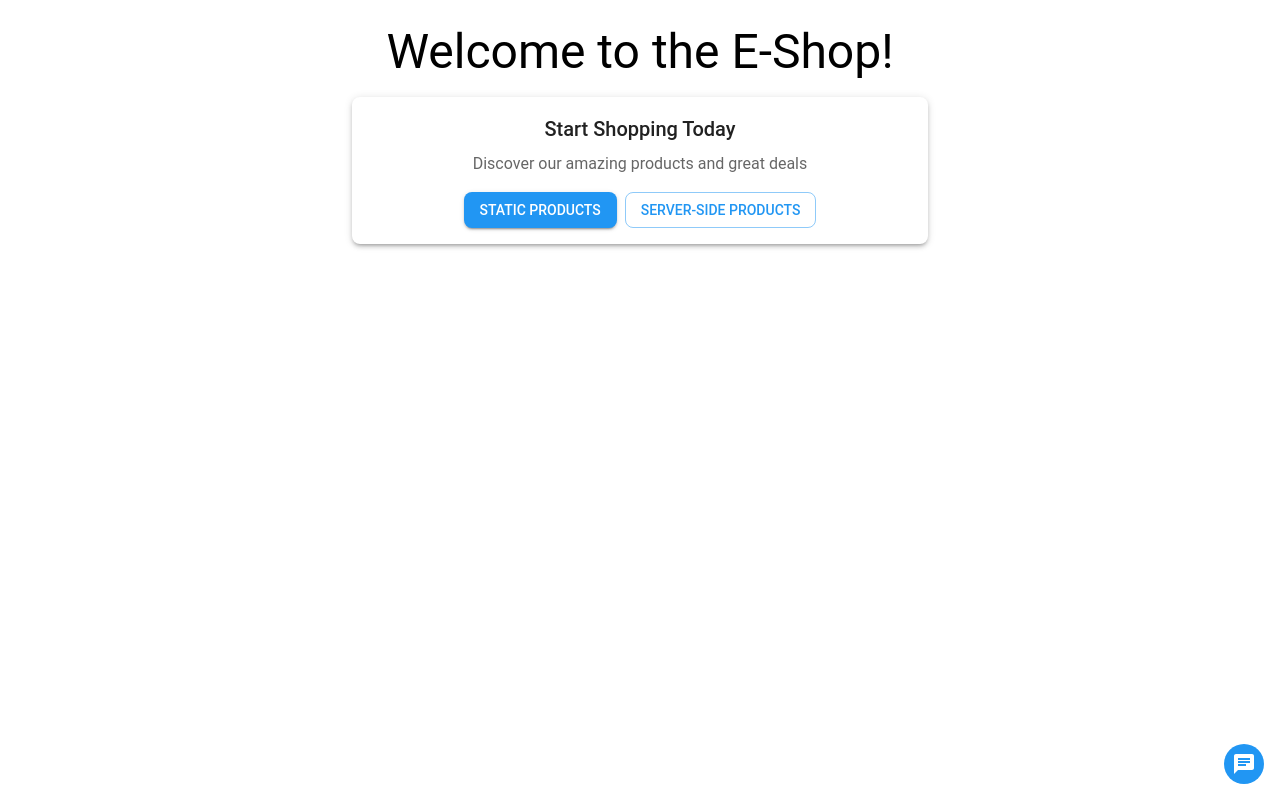
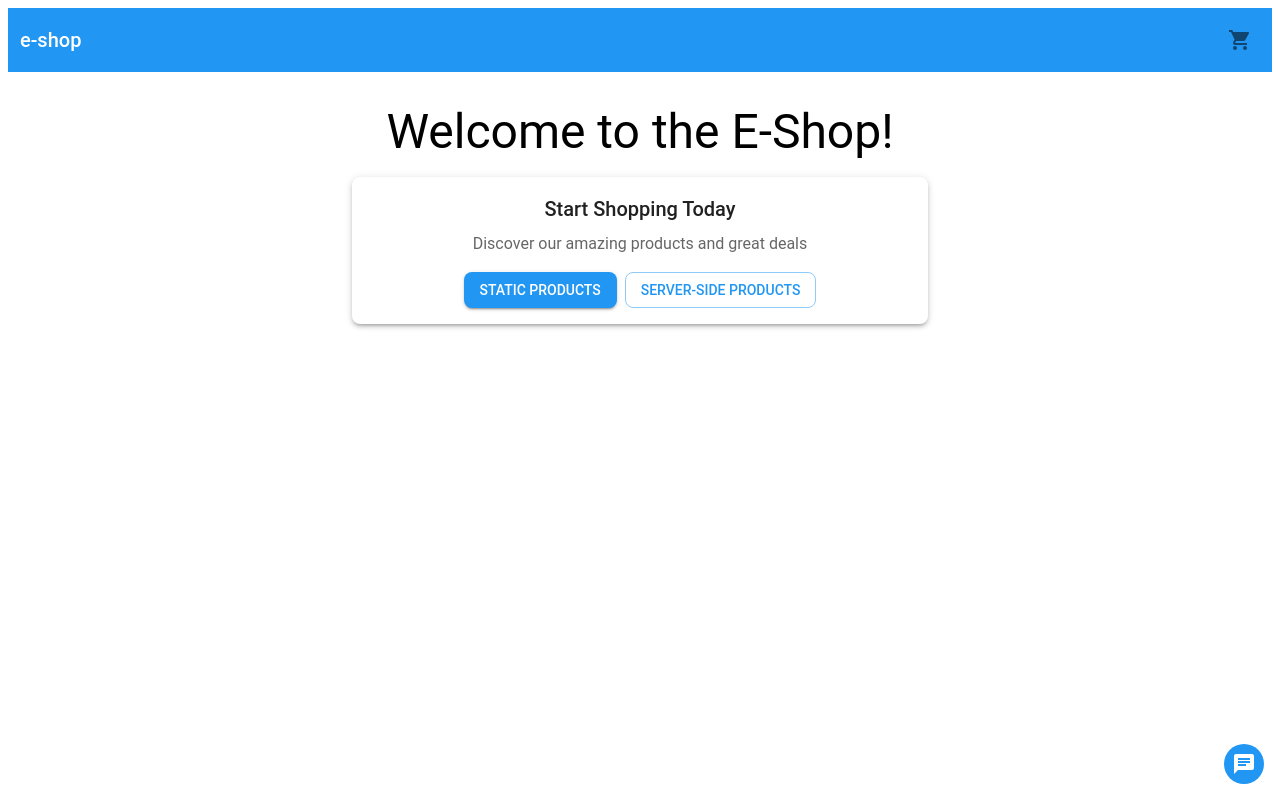
Before and after one commit to Flaner6/e-shop, a Next.js app: page / in a window 1280 px wide. Built offline with nearby package versions, Linux system fonts and the light colour scheme.

Commit message:
create initial layout

```diff
--- /dev/null
+++ b/src/components/cart/CartDrawer.tsx
@@ -0,0 +1,36 @@
+import { Box, Button, Divider, Drawer, IconButton, Typography } from "@mui/material";
+import CloseIcon from "@mui/icons-material/Close";
+
+interface CartDrawerProps {
+  open: boolean;
+  onClose: () => void;
+}
+
+const CartDrawer: React.FC<CartDrawerProps> = ({ open, onClose }) => {
+  return (
+    <Drawer anchor="right" open={open} onClose={onClose}>
+      <Box p={4} width={360} display="flex" flexDirection="column" height="100%">
+        <Box display="flex" justifyContent="space-between" alignItems="center">
+          <Typography variant="h6">Cart</Typography>
+          <IconButton aria-label="Close cart" onClick={onClose}>
+            <CloseIcon />
+          </IconButton>
+        </Box>
+
+        <Divider sx={{ my: 3 }} />
+
+        <Box flex={1} display="flex" alignItems="center" justifyContent="center">
+          <Typography variant="body2" sx={{ opacity: 0.7 }}>
+            Your cart is empty.
+          </Typography>
+        </Box>
+
+        <Button variant="contained" disabled>
+          Checkout
+        </Button>
+      </Box>
+    </Drawer>
+  );
+};
+
+export default CartDrawer;
--- /dev/null
+++ b/src/components/cart/index.ts
@@ -0,0 +1 @@
+export { default as CartDrawer } from "./CartDrawer";
--- a/src/components/index.ts
+++ b/src/components/index.ts
@@ -1,5 +1,6 @@
 export { Chat } from "./Chat";
 export { ChatWindow } from "./ChatWindow";
 export { WelcomePage } from "./welcome-page";
-export { ClientTimestamp } from "./ClientTimestamp";
+export { ClientTimestamp } from "./client-timestamp";
+export { Layout } from "./layout";
 export * from "./products";
--- /dev/null
+++ b/src/components/layout/Layout.tsx
@@ -0,0 +1,15 @@
+import { Box, Container } from "@mui/material";
+import NavBar from "../nav-bar/NavBar";
+
+interface LayoutProps {
+  children: React.ReactNode;
+}
+
+const Layout: React.FC<LayoutProps> = ({ children }) => (
+  <Box>
+    <NavBar />
+    <Container sx={{ py: 4 }}>{children}</Container>
+  </Box>
+);
+
+export default Layout;
--- /dev/null
+++ b/src/components/layout/index.ts
@@ -0,0 +1 @@
+export { default as Layout } from "./Layout";
--- /dev/null
+++ b/src/components/nav-bar/NavBar.tsx
@@ -0,0 +1,34 @@
+import ShoppingCartIcon from "@mui/icons-material/ShoppingCart";
+import { useState } from "react";
+
+import { AppBar, Badge, IconButton, Toolbar, Typography } from "@mui/material";
+import CartDrawer from "../cart/CartDrawer";
+
+interface NavBarProps {
+  title?: string;
+}
+
+const NavBar: React.FC<NavBarProps> = ({ title = "e-shop" }) => {
+  const [open, setOpen] = useState(false);
+
+  // Hardcoded for now – Redux will come later
+  const itemCount = 0;
+
+  return (
+    <>
+      <AppBar position="sticky" elevation={0}>
+        <Toolbar sx={{ display: "flex", justifyContent: "space-between" }}>
+          <Typography variant="h6">{title}</Typography>
+          <IconButton aria-label="Open cart" onClick={() => setOpen(true)}>
+            <Badge badgeContent={itemCount} color="primary">
+              <ShoppingCartIcon />
+            </Badge>
+          </IconButton>
+        </Toolbar>
+      </AppBar>
+      <CartDrawer open={open} onClose={() => setOpen(false)} />
+    </>
+  );
+};
+
+export default NavBar;
--- /dev/null
+++ b/src/components/nav-bar/index.ts
@@ -0,0 +1 @@
+export { default as NavBar } from "./NavBar";
--- a/src/pages/_app.tsx
+++ b/src/pages/_app.tsx
@@ -1,11 +1,14 @@
 import type { AppProps } from "next/app";
 import { ThemeProvider } from "@mui/material/styles";
 import { theme } from "@/theme";
+import { Layout } from "@/components";
 
 export default function MyApp({ Component, pageProps }: AppProps) {
   return (
     <ThemeProvider theme={theme}>
-      <Component {...pageProps} />
+      <Layout>
+        <Component {...pageProps} />
+      </Layout>
     </ThemeProvider>
   );
 }
```
Also changed, not shown: src/components/products/product-page/ProductPage.tsx (+5 -2 lines), src/types/cart.ts (added, +15 -0 lines), src/components/client-timestamp/ClientTimestamp.tsx (renamed from src/components/ClientTimestamp/ClientTimestamp.tsx), src/components/client-timestamp/index.ts (renamed from src/components/ClientTimestamp/index.ts).
